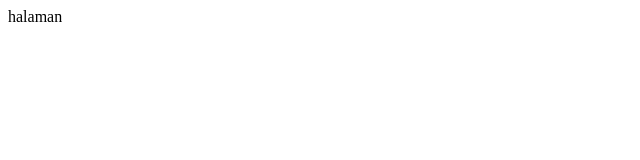
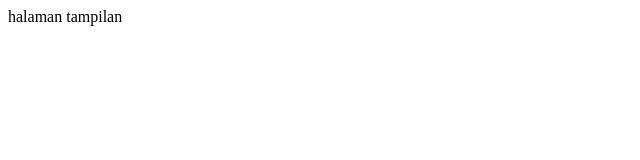
Before and after one commit to halawatil/6_halawatil, a plain HTML site: page index.html in a window 1280 px wide. Shown: the full height of the page, 0-640 px from the left. Drawn offline with Linux system fonts and the light colour scheme.

```diff
--- a/index.html
+++ b/index.html
@@ -7,5 +7,6 @@
 </head>
 <body>
     halaman
+    tampilan
 </body>
 </html>
```
